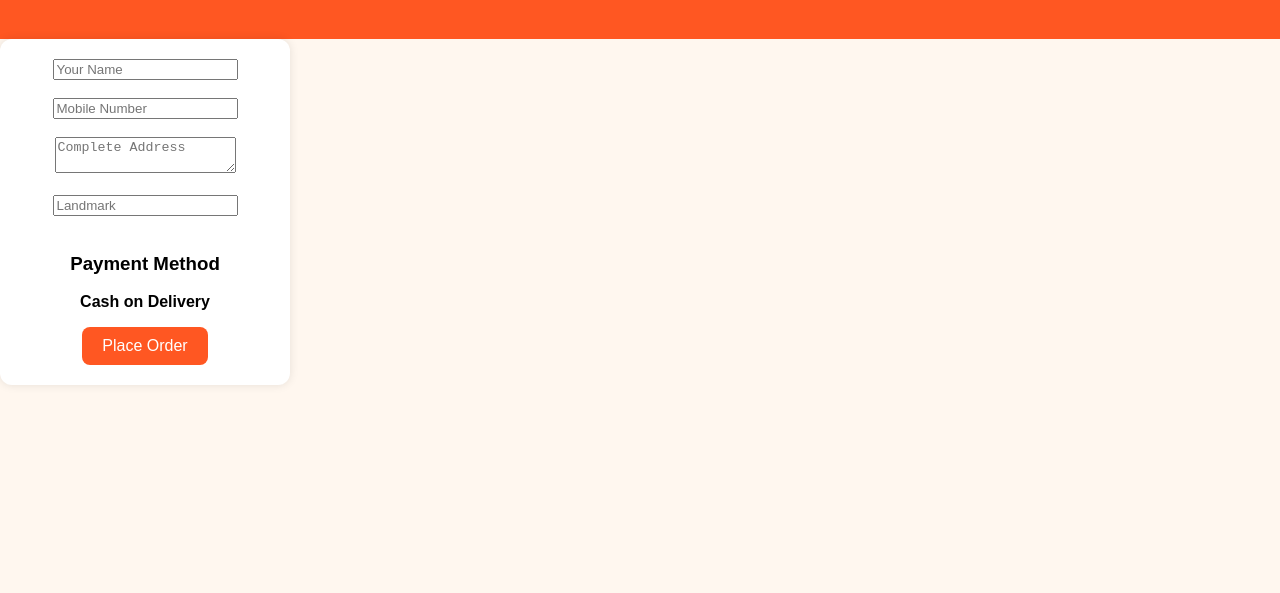
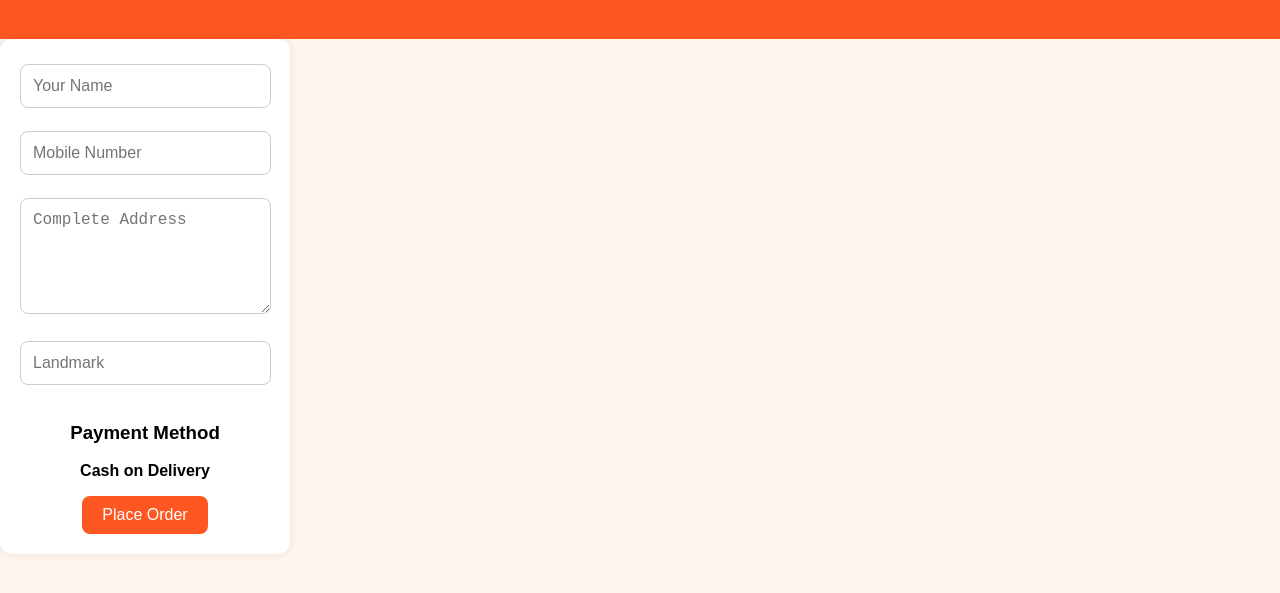
Before and after one commit to rv0678886-maker/family-flavour, a plain HTML site: page checkout.html in a window 1280 px wide. Shown: the part 81-674 px from the top of the page. Drawn offline with Linux system fonts and the light colour scheme.

Commit message:
Update style.css

```diff
--- a/style.css
+++ b/style.css
@@ -65,3 +65,24 @@ font-size:16px;
 button:hover{
 background:#e64a19;
 }
+input,textarea{
+
+width:90%;
+
+padding:12px;
+
+font-size:16px;
+
+margin-top:5px;
+
+border-radius:8px;
+
+border:1px solid #ccc;
+
+}
+
+textarea{
+
+height:90px;
+
+}
```
